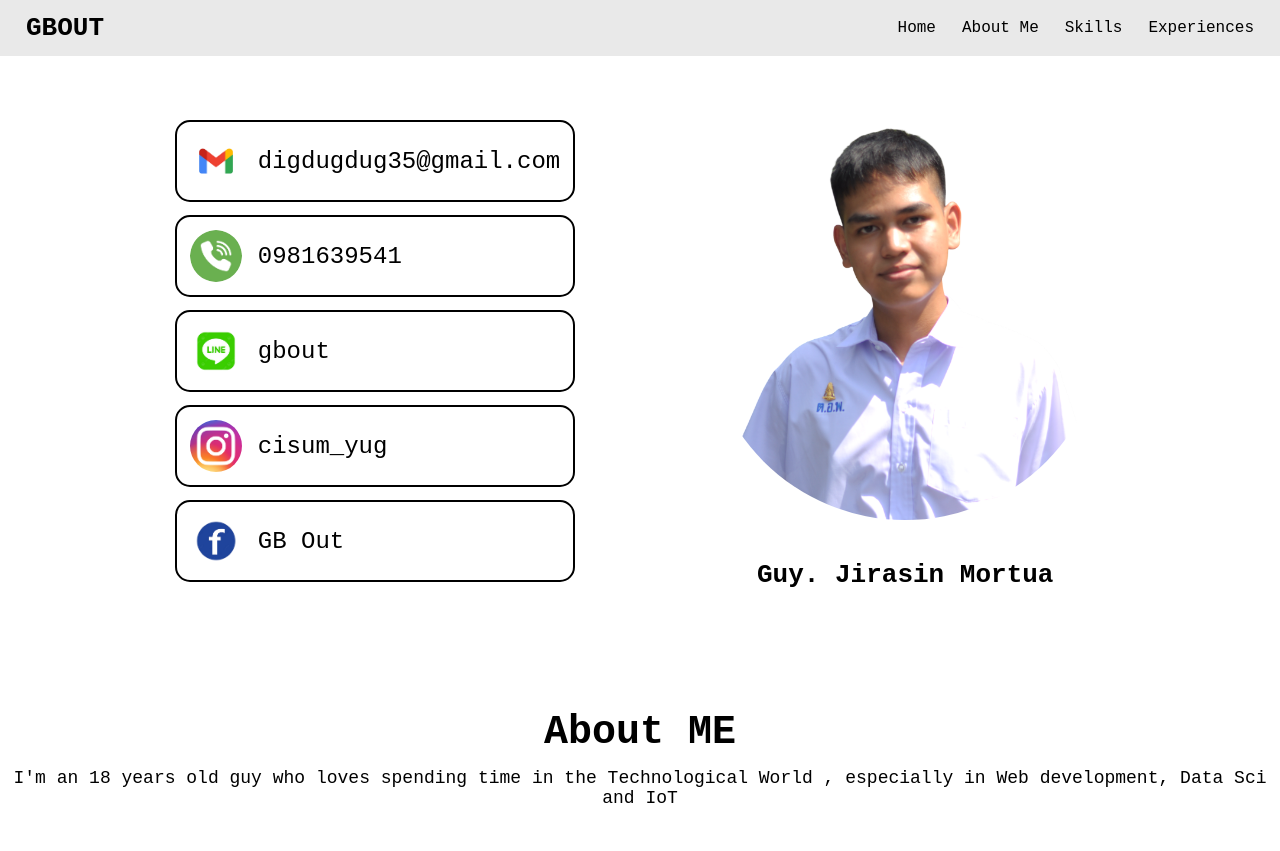
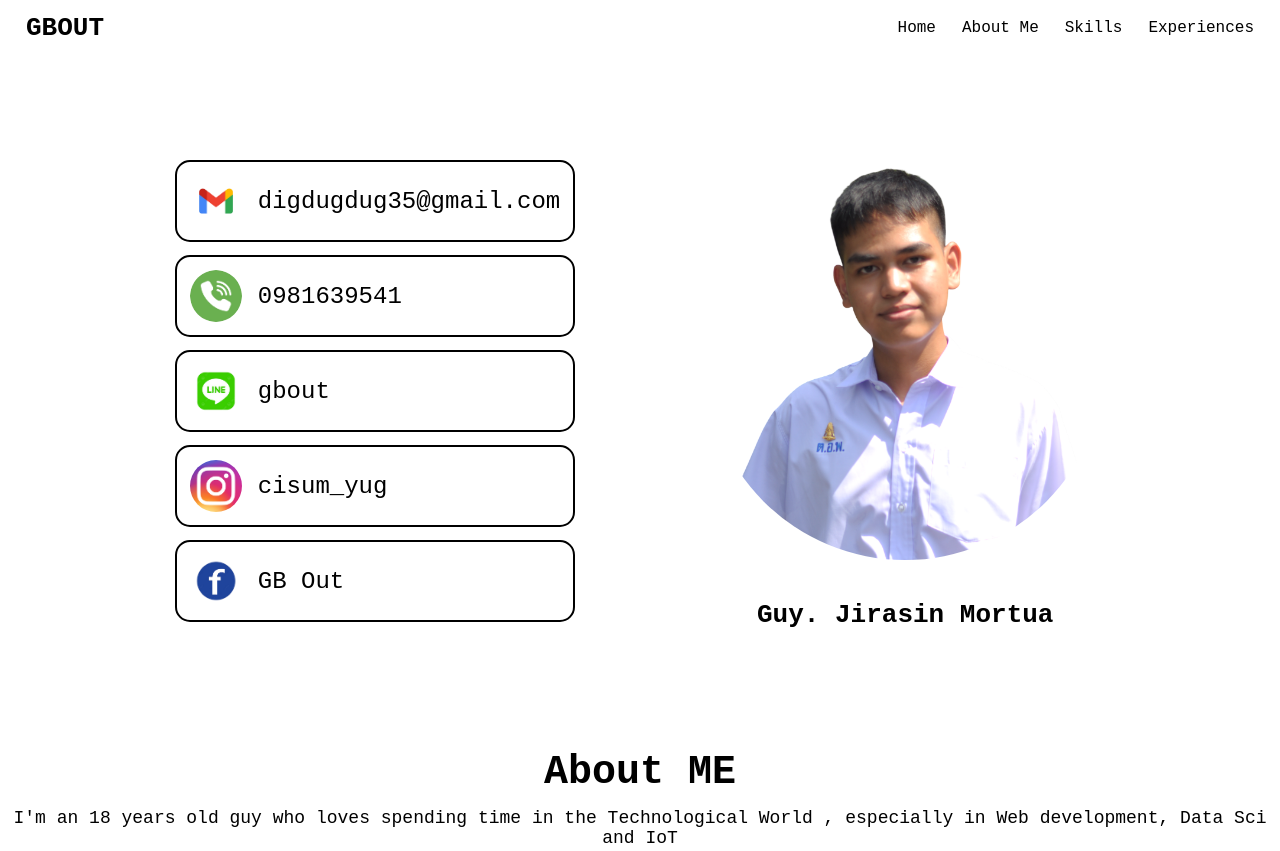
Before and after one commit to GBOUT01/Guy-Portfolio, a plain HTML site: page index.html in a window 1280 px wide. Shown: the top 851 px of the page. Drawn offline with Linux system fonts and the light colour scheme.

Commit message:
change nav1

```diff
--- a/styles.css
+++ b/styles.css
@@ -20,7 +20,7 @@ body {
     justify-content: space-between;
     align-items: center;
     padding: 1rem 2rem;
-    background-color: #e9e9e9;
+    background-color: #ffffff;
 }
 
 .logo {
@@ -69,7 +69,7 @@ body {
     flex-wrap: wrap-reverse;
     justify-content: center;
     gap: 10rem;
-    margin-top: 15vh;
+    margin-top: 20vh;
 }
 
 .home .img-name {
```
